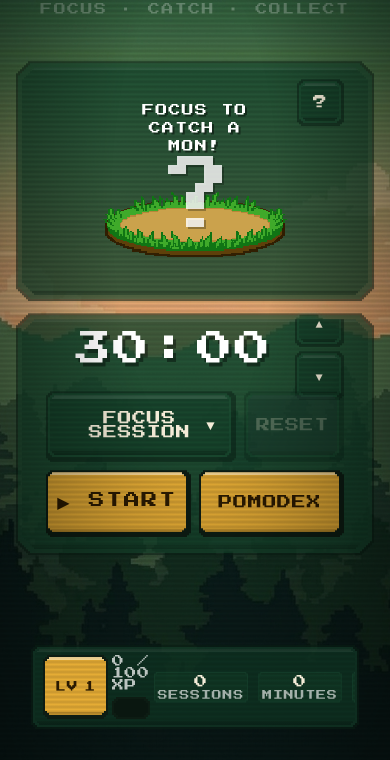
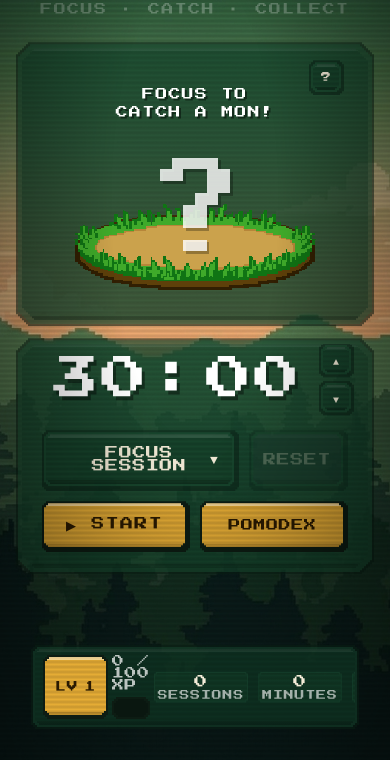
Before and after one commit to pomomons/pomomons, a plain HTML site: page index.html in a window 390 px wide. Shown: the part 84-844 px from the top of the page. Drawn offline with Linux system fonts and the light colour scheme.

Commit message:
Rebalance mobile timer screen proportions
Companion art and the timer digits were undersized relative to their
panel padding, while START/POMODEX/RESET/FOCUS SESSION and the "?"/
steppers were sized like primary buttons. Grows the art (136px→180px)
and timer (36px→46px), shrinks the buttons and utility controls to match.

```diff
--- a/style-v3.css
+++ b/style-v3.css
@@ -1307,13 +1307,38 @@ html::after {
      edge (style-v2.css .time-adjust). .timer-time has white-space:nowrap,
      so past a certain width padding can't help any more — the text is a
      fixed natural width and just overflows its (now-smaller) box instead of
-     shrinking to fit, bleeding out either side of centre. 36px keeps
-     "88:88" (the widest possible reading) narrower than the space actually
-     left over once the steppers' ~65px column is reserved, at any width
-     this rule applies to (≤479px). Lives here, not the base sheet, because
-     style-v2.css's mobile rule sets .timer-display's size/padding after it
-     and would otherwise win. */
-  .timer-display { font-size: 36px; padding-right: 54px; }
+     shrinking to fit, bleeding out either side of centre. Steppers are
+     shrunk below (~46px column now, was ~65px), so the reserved padding
+     comes down to match, leaving the extra room for a bigger "88:88". */
+  .timer-display { font-size: 46px; padding-right: 46px; }
+
+  /* Companion art was reading small next to its own generous panel padding
+     (32px/16px/60px, unchanged from desktop) — the box itself was never
+     small, just what's drawn inside it. Sized up from style-v2.css's 136px. */
+  #companion-canvas { width: 180px; height: 180px; }
+  .companion-stage   { width: 180px; height: 180px; }
+
+  /* START/POMODEX/FOCUS SESSION/RESET were desktop-sized (60px min-height,
+     16px text) and, next to the now-larger timer, read as oversized. Pull
+     them down a step; .controls-group gets a touch more breathing room so
+     the panel doesn't shrink to match — it stays a full, deliberate block,
+     just with lighter buttons inside it. */
+  .btn-timer-start,
+  .btn-timer-pause,
+  .btn-timer-mode,
+  .btn-timer-dark { min-height: 44px; font-size: 13px; }
+  .btn-collection { padding: 10px 8px; font-size: 12px; }
+  .controls-group { padding: 16px 20px; gap: 12px; }
+  .timer-controls,
+  .timer-bottom-row { gap: 10px; }
+
+  /* "?" spawn-odds button and the ▲▼ minute steppers are secondary controls
+     that were sized like primary buttons (38px / 40px). Shrunk so they read
+     as the small utility taps they are, freeing the column width the timer
+     digits now use above. */
+  .btn-help { min-height: 26px; min-width: 26px; font-size: 10px; padding: 4px; }
+  .btn-adjust { min-width: 26px; min-height: 26px; font-size: 10px; padding: 4px; }
+  .time-adjust { right: 14px; gap: 3px; }
 }
 
 /* Short portrait phones (≤700px tall — iPhone SE/8, small Android, or any
```
